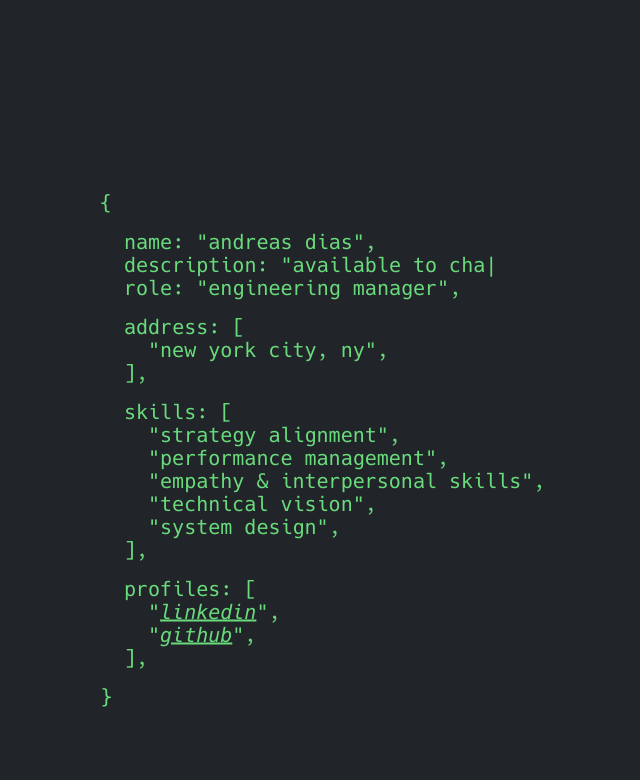
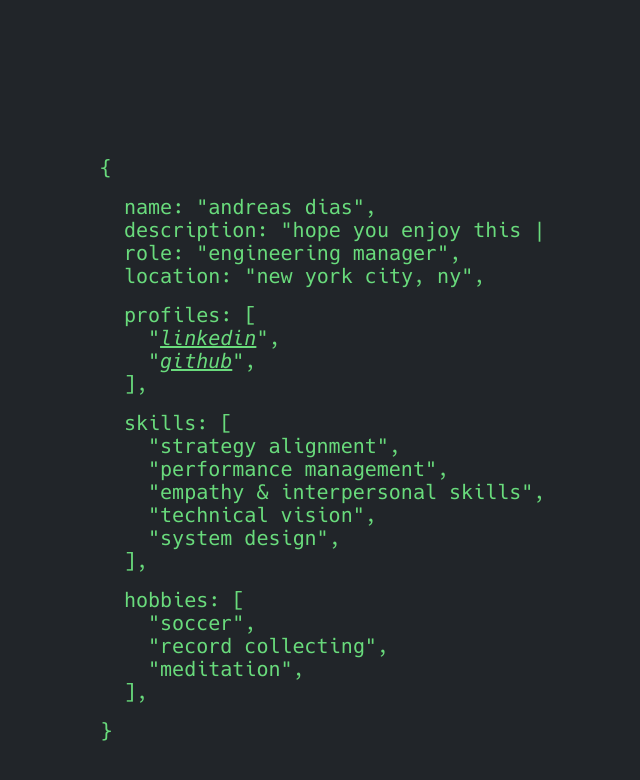
Before and after one commit to adias9/adias9.github.io, a Jekyll site: the page built from index.md, in a window 1280 px wide. Shown: the top 780 px of the page, without its empty margins (156-796 px from the left). Built offline with Jekyll 4.4.1, drawn with Linux system fonts in a browser that asks for light colours.

Commit message:
chore: update the orientation of things

```diff
--- a/_config.yml
+++ b/_config.yml
@@ -10,22 +10,25 @@ url: https://www.andreasdias.com
 json:
   name: andreas dias
   description:
-    - Hello!
-    - This is my personal website
-    - Available to chat on LinkedIn.
+    - hello!
+    - hope you enjoy this json representation of me
+    - if you want to learn more reach out on LinkedIn :)
   role: Engineering manager
   # cv: assets/cv.pdf
-  address:
-    - New York City, NY
+  location: New York City, NY
+  profiles:
+    linkedin: https://www.linkedin.com/in/andreas-dias
+    github: https://github.com/adias9
   skills:
     - strategy alignment
     - performance management
     - empathy & interpersonal skills
     - technical vision
     - system design
-  profiles:
-    linkedin: https://www.linkedin.com/in/andreas-dias
-    github: https://github.com/adias9
+  hobbies:
+    - soccer
+    - record collecting
+    - meditation
 
 exclude:
   - LICENSE
--- a/_layouts/home.html
+++ b/_layouts/home.html
@@ -26,6 +26,9 @@ layout: default
     {% if site.json.role %}
     <p><span class="key">role</span><span class="attr">{{ site.json.role }}</span></p>
     {% endif %}
+    {% if site.json.location %}
+    <p><span class="key">location</span><span class="attr">{{ site.json.location }}</span></p>
+    {% endif %}
   </div>
   <div class="block">
     {% if site.json.cv %}
@@ -34,17 +37,13 @@ layout: default
     {% endif %}
   </div>
   <div class="block">
-    {% if site.json.address %}
-    {% if site.json.address.first %}
-    <p><span class="array-key">address</span></p>
+    {% if site.json.profiles %}
+    <span class="array-key">profiles</span>
     <div class="array">
-      {% for i in site.json.address %}
-      <p class="array-attr">{{ i }}</p>
+      {% for i in site.json.profiles %}
+      <p class="array-attr"><a href="{{ i | slice: 1 }}" target="_blank">{{ i | slice: 0 }}</a></p>
       {% endfor %}
     </div>
-    {% else %}
-    <p><span class="key">address</span><span class="attr">{{ site.json.address }}</span></p>
-    {% endif %}
     {% endif %}
   </div>
   <div class="block">
@@ -62,6 +61,20 @@ layout: default
     {% endif %}
   </div>
   <div class="block">
+    {% if site.json.hobbies %}
+    {% if site.json.hobbies.first %}
+    <p><span class="array-key">hobbies</span></p>
+    <div class="array">
+      {% for i in site.json.hobbies %}
+      <p class="array-attr">{{ i }}</p>
+      {% endfor %}
+    </div>
+    {% else %}
+    <p><span class="key">hobbies</span><span class="attr">{{ site.json.hobbies }}</span></p>
+    {% endif %}
+    {% endif %}
+  </div>
+  <div class="block">
     {% if site.json.contact %}
     {% if site.json.contact.first %}
     <p><span class="list-key">contact</span></p>
@@ -75,14 +88,4 @@ layout: default
     {% endif %}
     {% endif %}
   </div>
-  <div class="block">
-    {% if site.json.profiles %}
-    <span class="array-key">profiles</span>
-    <div class="array">
-      {% for i in site.json.profiles %}
-      <p class="array-attr"><a href="{{ i | slice: 1 }}" target="_blank">{{ i | slice: 0 }}</a></p>
-      {% endfor %}
-    </div>
-    {% endif %}
-  </div>
 </main>
```
